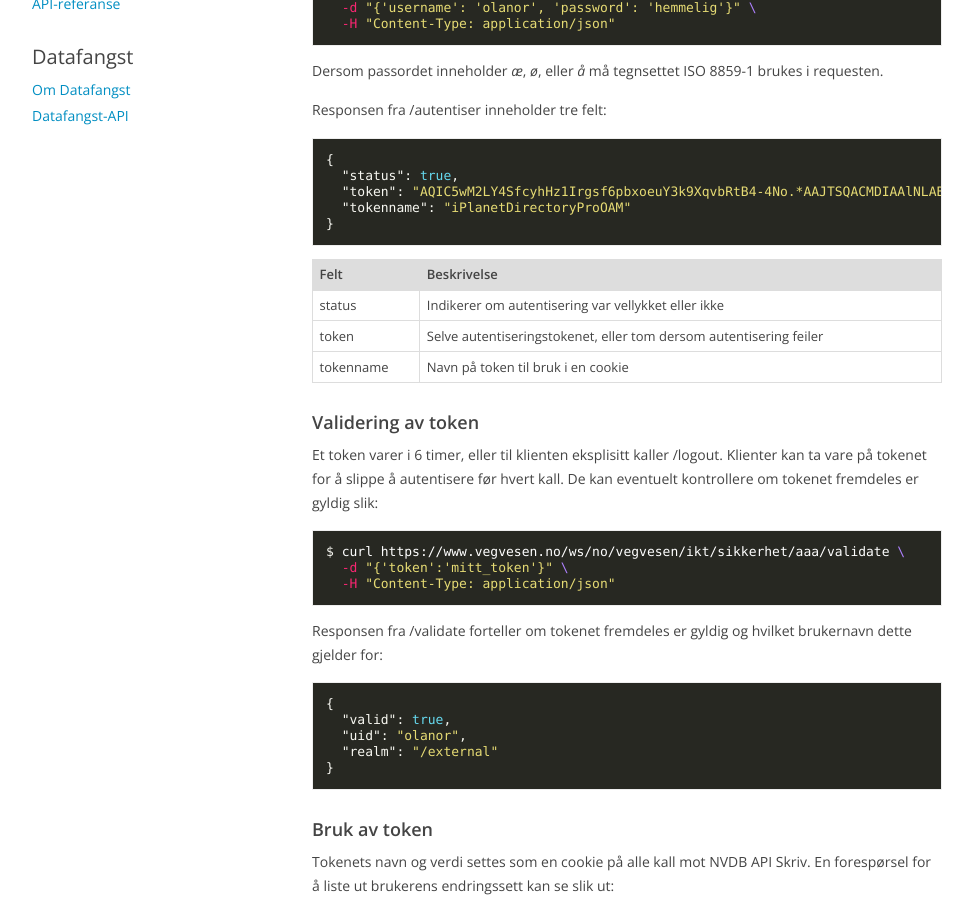
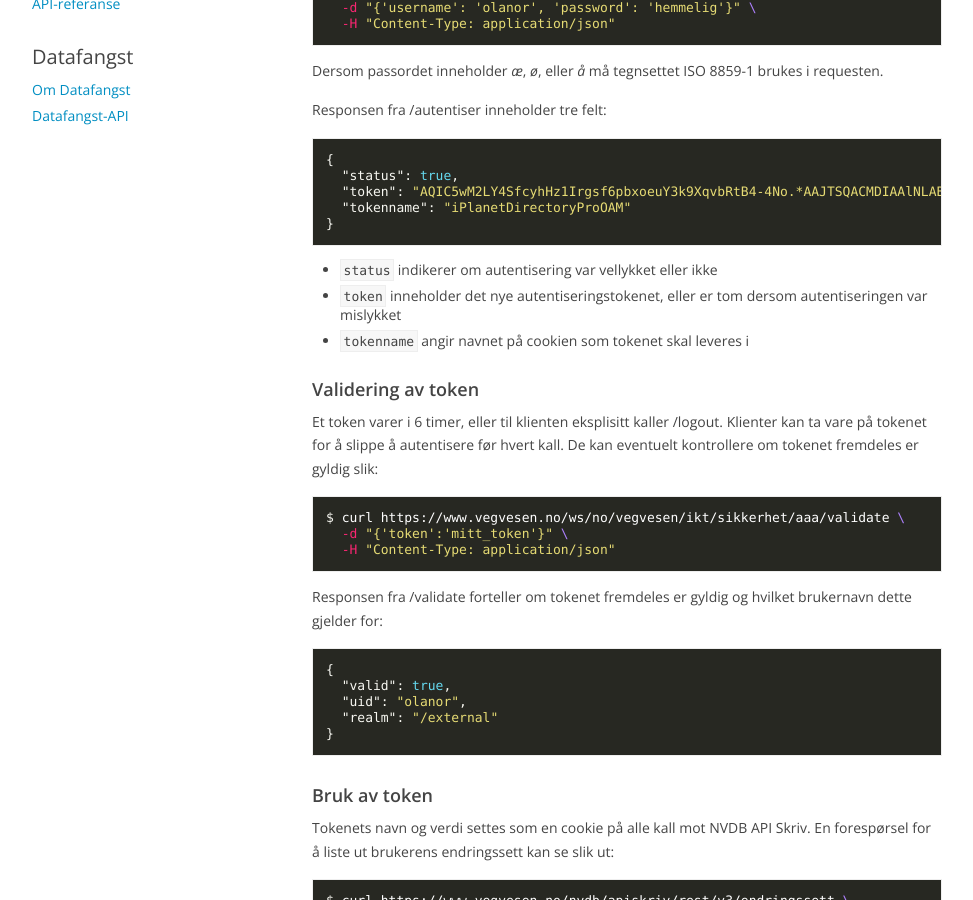
Before and after one commit to nvdb-vegdata/apiskrivdokumentasjon, a Jekyll site: the page built from autentisering.md, in a window 1280 px wide and 900 px high, scrolled down 774 px. Shown: the whole window, without its empty margins (153-1126 px from the left). Built offline with Jekyll 4.4.1, drawn with Linux system fonts in a browser that asks for light colours; our own code applies the rules of GitHub Pages for plain Markdown files.

````diff
--- a/autentisering.md
+++ b/autentisering.md
@@ -41,11 +41,9 @@ Responsen fra /autentiser inneholder tre felt:
 }
 ```
 
-Felt|Beskrivelse
--|-|-
-status|Indikerer om autentisering var vellykket eller ikke
-token|Selve autentiseringstokenet, eller tom dersom autentisering feiler
-tokenname|Navn på token til bruk i en cookie
+* ```status``` indikerer om autentisering var vellykket eller ikke
+* ```token``` inneholder det nye autentiseringstokenet, eller er tom dersom autentiseringen var mislykket
+* ```tokenname``` angir navnet på cookien som tokenet skal leveres i
 
 #### Validering av token
 
````
Also changed, not shown: 1__endringssett/introduksjon.md (+3 -3 lines), index.md (+2 -2 lines).
